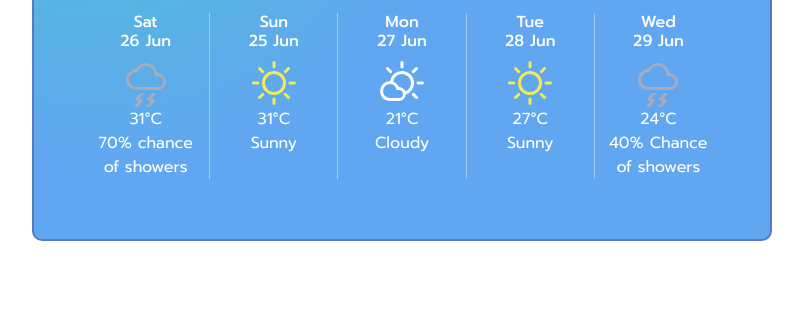
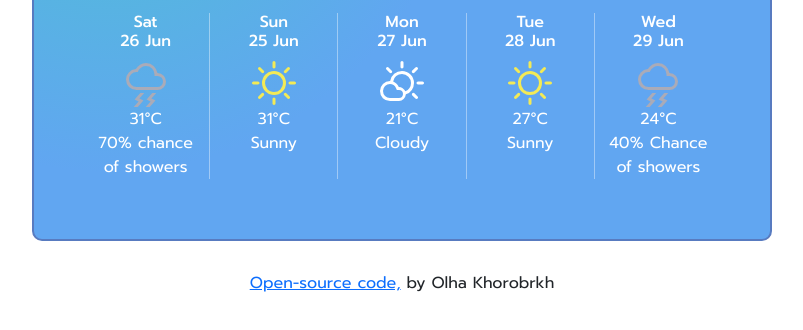
Before and after one commit to Olha2601/WeatherApp, a plain HTML site: page index.html in a window 1280 px wide. Shown: the part 324-654 px from the top of the page, without its empty margins (238-1041 px from the left). Drawn offline with nearby package versions, Linux system fonts and the light colour scheme; no server answers.

Commit message:
GitHub link added

```diff
--- a/index.html
+++ b/index.html
@@ -124,6 +124,12 @@
         </div>
       </div>
     </div>
+    <div class="github-link">
+      <a href="https://github.com/Olha2601/WeatherApp" target="blank_">
+        Open-source code,</a
+      >
+      by Olha Khorobrkh
+    </div>
     <script src="src/index.js"></script>
   </body>
 </html>
--- a/src/styles.css
+++ b/src/styles.css
@@ -56,6 +56,11 @@ h5 {
     rgb(77, 194, 210) 0%,
     rgb(97, 166, 241) 45.5%
   );
+}
+.github-link {
+  display: block;
+  margin: 0 auto;
+  text-align: center;
 }
 
 #city-input {
```
